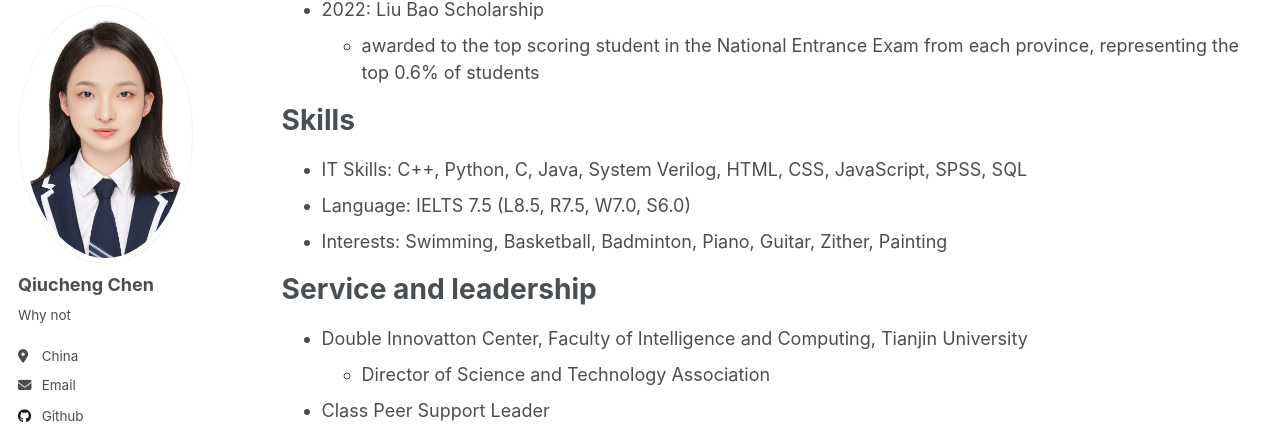
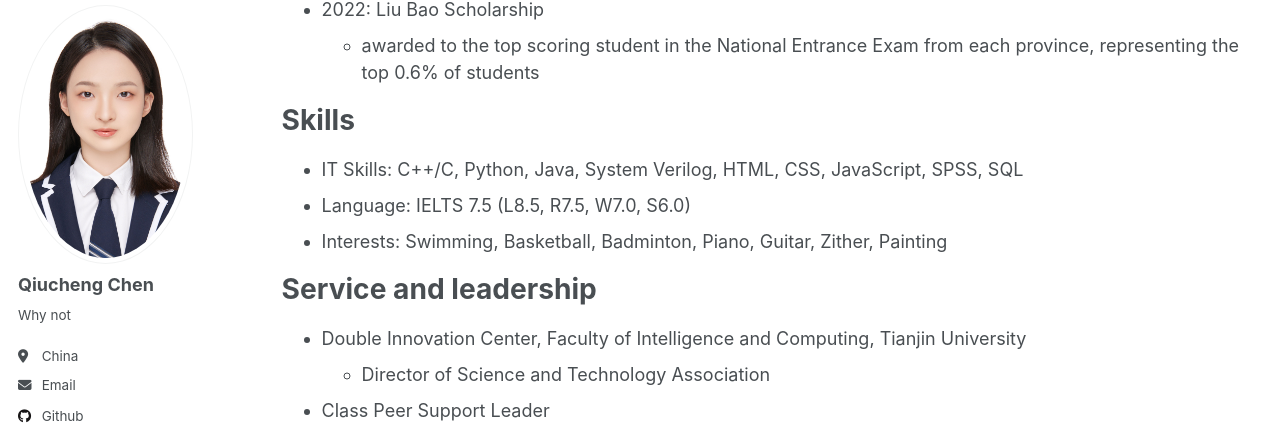
Before and after one commit to Trouverecc/Trouverecc.github.io, a Jekyll site: the page built from _pages/cv.md, in a window 1280 px wide and 900 px high, scrolled down 473 px. Shown: the part 101-538 px from the top of the window. Built offline with Jekyll 4.4.1, drawn with Linux system fonts in a browser that asks for light colours.

Commit message:
Update cv.md

```diff
--- a/_pages/cv.md
+++ b/_pages/cv.md
@@ -31,14 +31,14 @@ Honor and Award
 
 Skills
 ======
-* IT Skills: C++, Python, C, Java, System Verilog, HTML, CSS, JavaScript, SPSS, SQL
+* IT Skills: C++/C, Python, Java, System Verilog, HTML, CSS, JavaScript, SPSS, SQL
 * Language: IELTS 7.5 (L8.5, R7.5, W7.0, S6.0)
 * Interests: Swimming, Basketball, Badminton, Piano, Guitar, Zither, Painting
 
 
 Service and leadership
 ======
-* Double Innovatton Center, Faculty of Intelligence and Computing, Tianjin University
+* Double Innovation Center, Faculty of Intelligence and Computing, Tianjin University
   * Director of Science and Technology Association
 * Class Peer Support Leader
 * Computer Science and Math Tutor
```
